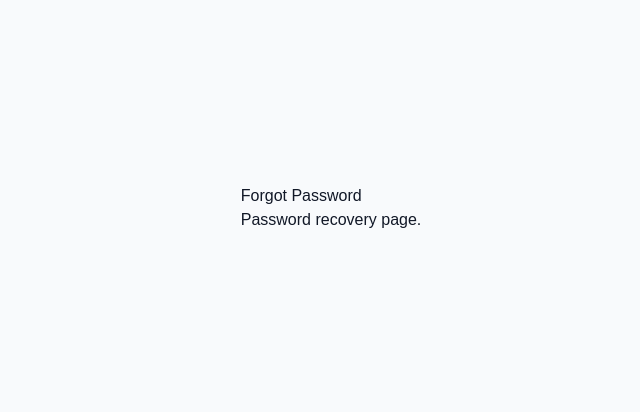
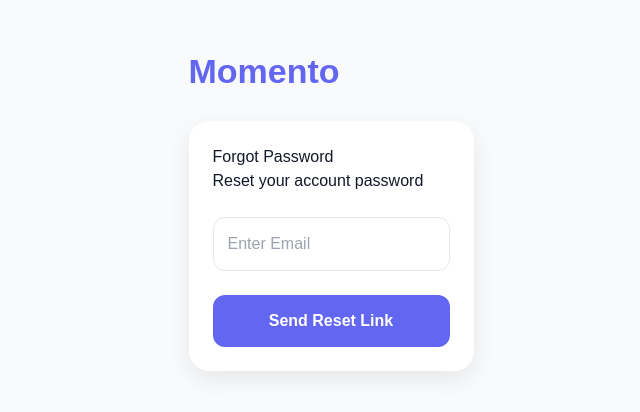
Before and after one commit to kuldeepvermas6364-oss/Momento-0.2, a Next.js app: page /forgot-password in a window 1280 px wide. Shown: the part 192-604 px from the top of the page, without its empty margins (309-949 px from the left). Built offline with nearby package versions, Linux system fonts and the light colour scheme.

Commit message:
Refactor Forgot Password page with Auth components

```diff
--- a/app/(auth)/forgot-password/page.tsx
+++ b/app/(auth)/forgot-password/page.tsx
@@ -1,8 +1,26 @@
+import AuthLayout from "@/components/layout/AuthLayout";
+import AppName from "@/components/common/AppName";
+import AuthCard from "@/components/auth/AuthCard";
+import AuthHeader from "@/components/auth/AuthHeader";
+import ForgotPasswordForm from "@/components/auth/ForgotPasswordForm";
+
 export default function ForgotPasswordPage() {
   return (
-    <section>
-      <h1>Forgot Password</h1>
-      <p>Password recovery page.</p>
-    </section>
+    <AuthLayout>
+      <AppName />
+
+      <div style={{ height: 24 }} />
+
+      <AuthCard>
+        <AuthHeader
+          title="Forgot Password"
+          subtitle="Reset your account password"
+        />
+
+        <div style={{ height: 24 }} />
+
+        <ForgotPasswordForm />
+      </AuthCard>
+    </AuthLayout>
   );
 }
```
